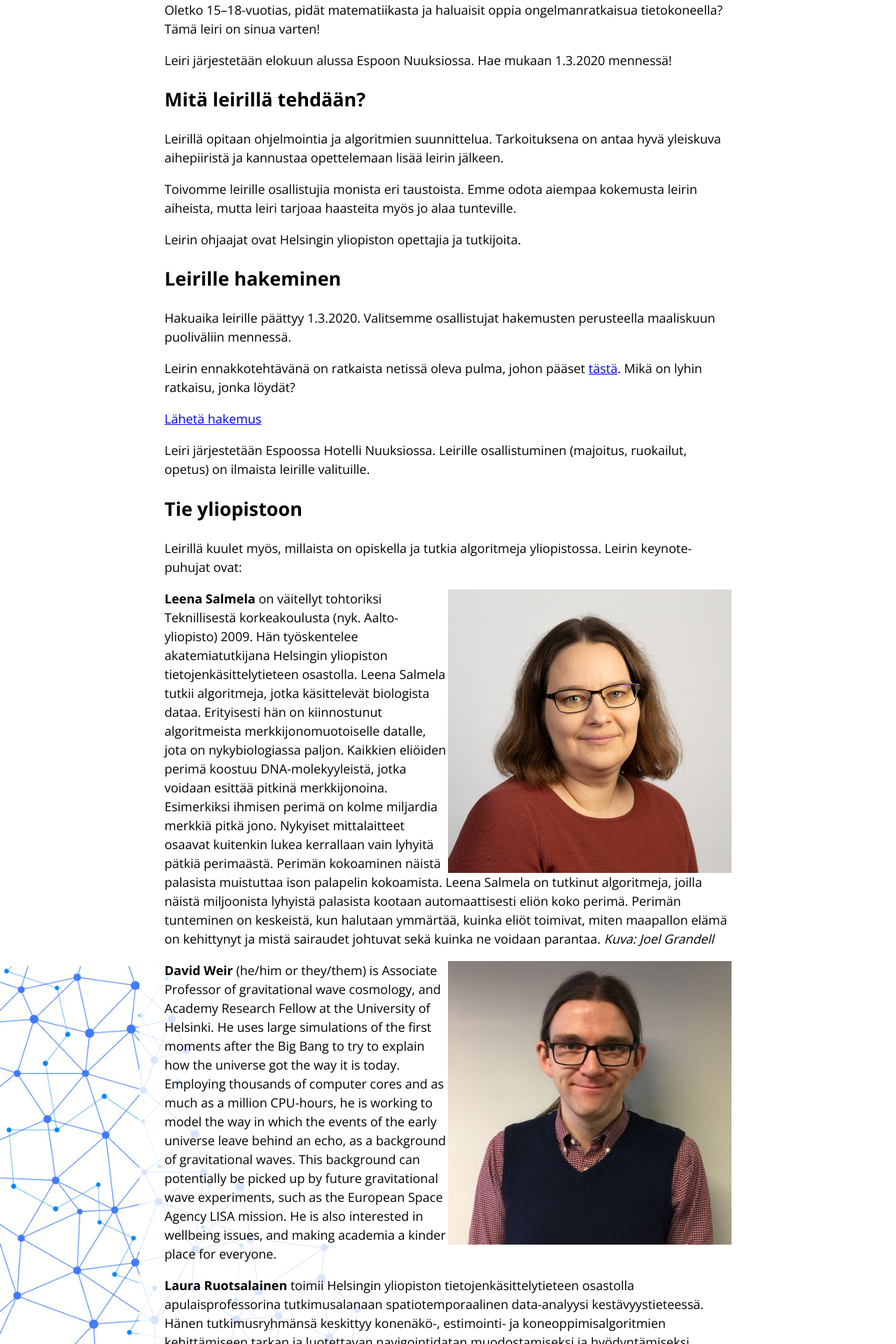
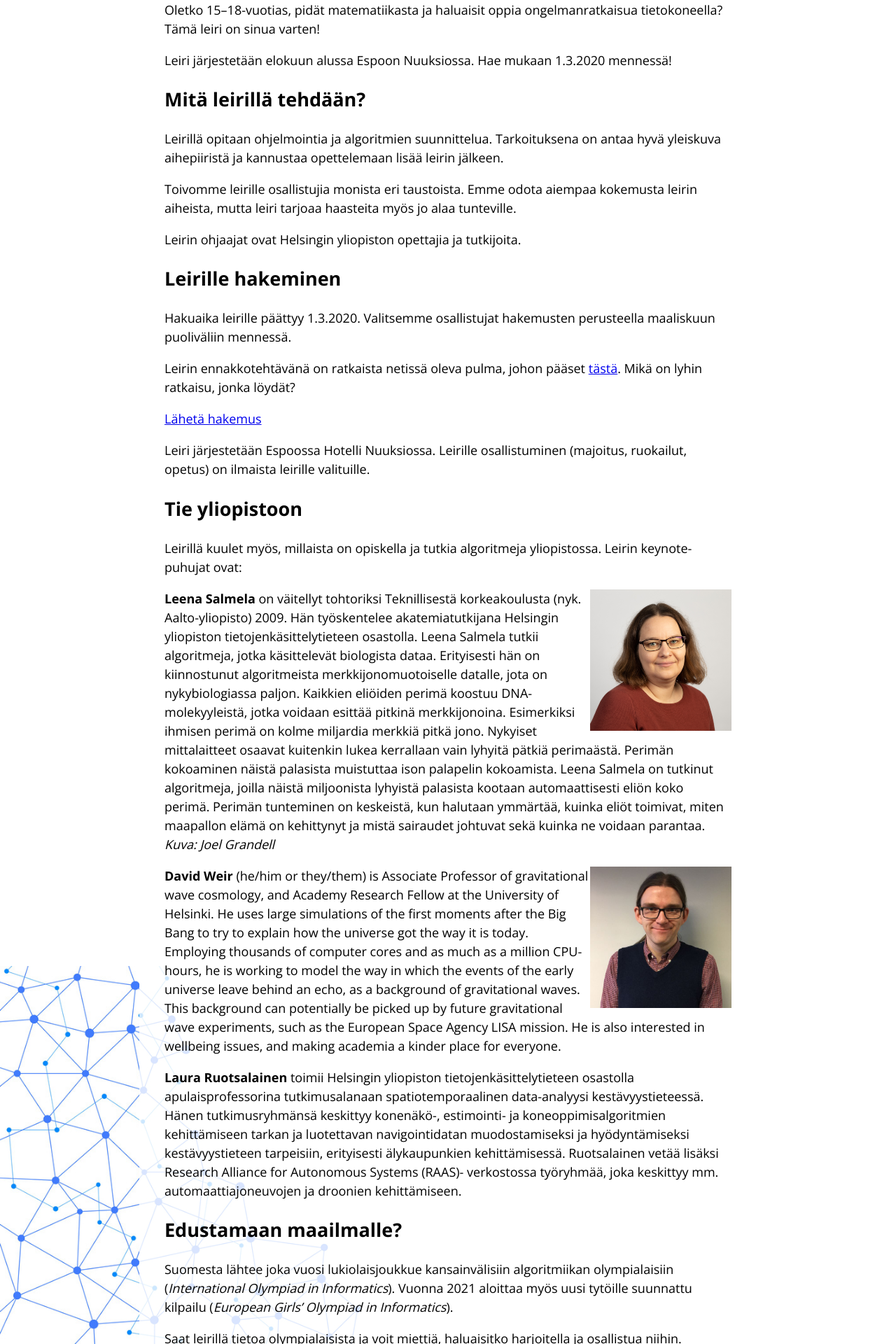
Before and after one commit to millakortelainen/leiri2020, a Jekyll site: the page built from index.md, in a window 1280 px wide. Shown: the part 1198-3118 px from the top of the page at 70% size. Built offline with Jekyll 4.4.1, drawn with Linux system fonts in a browser that asks for light colours.

Commit message:
Muuta kuvien kokoja

```diff
--- a/index.md
+++ b/index.md
@@ -40,7 +40,7 @@ leirille valituille.
 Leirillä kuulet myös, millaista on opiskella ja tutkia
 algoritmeja yliopistossa. Leirin keynote-puhujat ovat:
 
-<img style="float: right; width: 50%; height: 50%;" src='Salmela3.jpg'>
+<img style="float: right; width: 25%; height: 25%" src='Salmela3.jpg'>
 **Leena Salmela** on väitellyt tohtoriksi Teknillisestä korkeakoulusta (nyk.
 Aalto-yliopisto) 2009. Hän työskentelee akatemiatutkijana Helsingin
 yliopiston tietojenkäsittelytieteen osastolla. Leena Salmela tutkii
@@ -57,7 +57,7 @@ Perimän tunteminen on keskeistä, kun halutaan ymmärtää, kuinka eliöt
 toimivat, miten maapallon elämä on kehittynyt ja mistä sairaudet johtuvat
 sekä kuinka ne voidaan parantaa. *Kuva: Joel Grandell*
 
-<img style="float: right; width: 50%; height: 50%;" src='weir.jpeg'>
+<img style="float: right; width: 25%; height: 25%" src='weir.jpeg'>
 **David Weir** (he/him or they/them) is Associate Professor of gravitational wave cosmology, and Academy Research Fellow at the University of Helsinki. He uses large simulations of the first moments after the Big Bang to try to explain how the universe got the way it is today. Employing thousands of computer cores and as much as a million CPU-hours, he is working to model the way in which the events of the early universe leave behind an echo, as a background of gravitational waves. This background can potentially be picked up by future gravitational wave experiments, such as the European Space Agency LISA mission. He is also interested in wellbeing issues, and making academia a kinder place for everyone.
 
 **Laura Ruotsalainen** toimii Helsingin yliopiston tietojenkäsittelytieteen osastolla apulaisprofessorina tutkimusalanaan spatiotemporaalinen data-analyysi kestävyystieteessä. Hänen tutkimusryhmänsä keskittyy konenäkö-, estimointi- ja koneoppimisalgoritmien kehittämiseen tarkan ja luotettavan navigointidatan muodostamiseksi ja hyödyntämiseksi kestävyystieteen tarpeisiin, erityisesti älykaupunkien kehittämisessä. Ruotsalainen vetää lisäksi Research Alliance for Autonomous Systems (RAAS)- verkostossa työryhmää, joka keskittyy mm. automaattiajoneuvojen ja droonien kehittämiseen.
```
